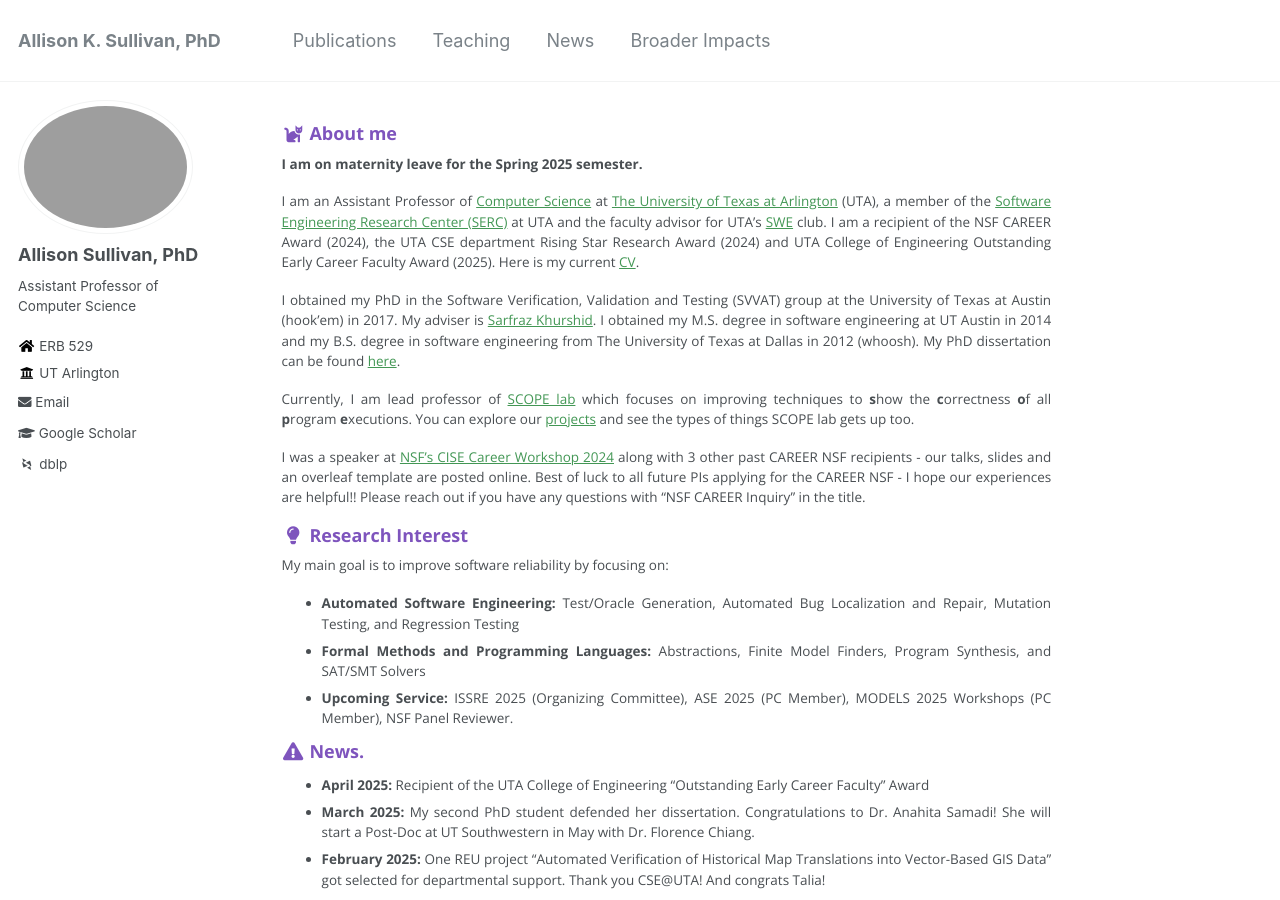
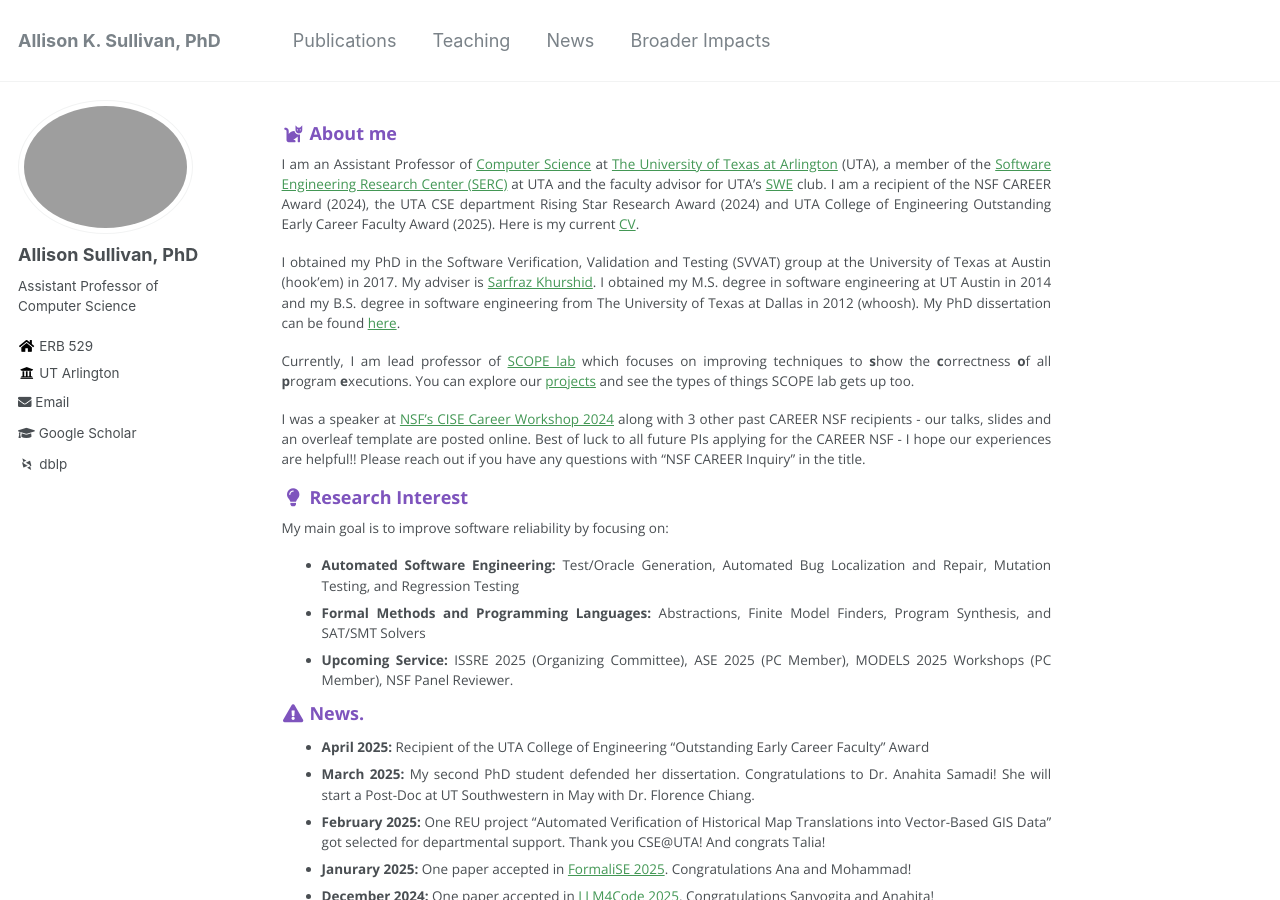
Before and after one commit to Allisonius/allisonius.github.io, a Jekyll site: the page built from _pages/about.md, in a window 1280 px wide and 900 px high. Built offline with Jekyll 4.4.1, drawn with Linux system fonts in a browser that asks for light colours; some web fonts are replaced.

Commit message:
Update about.md

```diff
--- a/_pages/about.md
+++ b/_pages/about.md
@@ -9,8 +9,6 @@ redirect_from:
 ---
 
 ### <i class="fa fa-fw fa-cat" aria-hidden="true"></i> About me
-
-**I am on maternity leave for the Spring 2025 semester.**
 
 I am an Assistant Professor of [Computer Science](https://www.uta.edu/academics/schools-colleges/engineering/academics/departments/cse) at [The University of Texas at Arlington](https://www.uta.edu/) (UTA), a member of the [Software Engineering Research Center (SERC)](https://se-research-center.uta.edu/) at UTA and the faculty advisor for UTA's [SWE](https://swe.org/) club. I am a recipient of the NSF CAREER Award (2024), the UTA CSE department Rising Star Research Award (2024) and UTA College of Engineering Outstanding Early Career Faculty Award (2025). Here is my current [CV](/files/ASullivan_CV.pdf).
 
```
